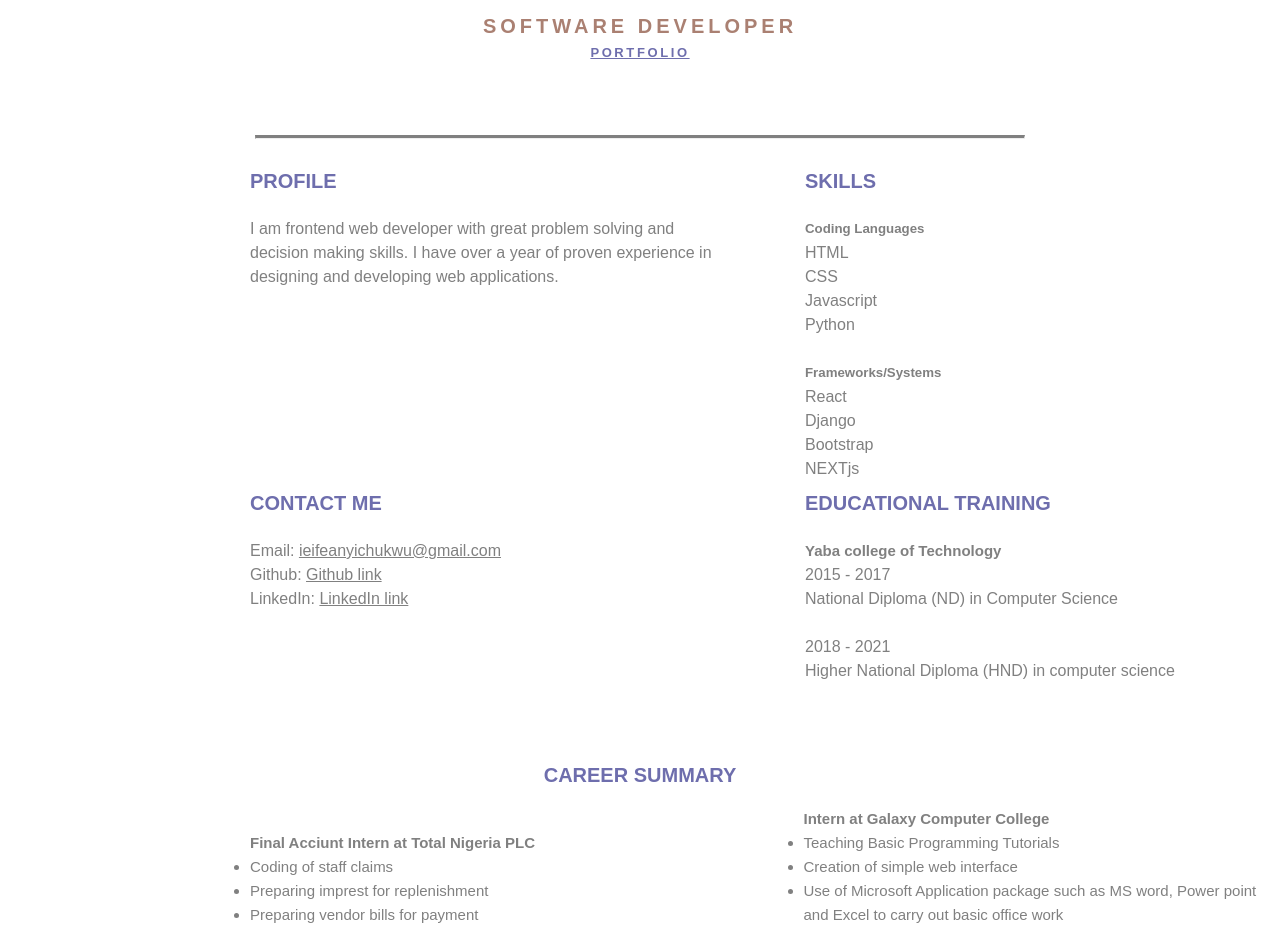
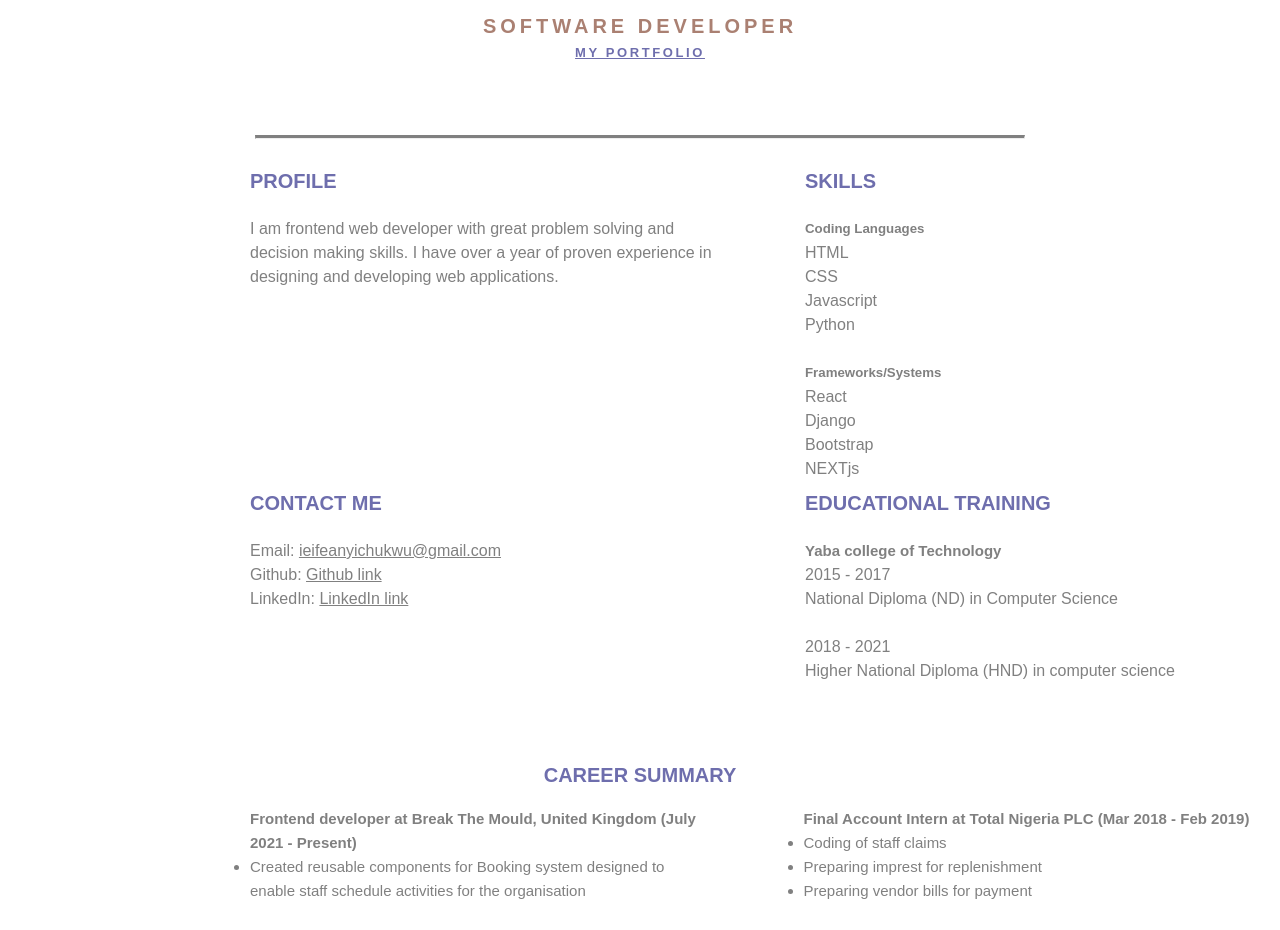
Before and after one commit to ernestizic/hng-resume-task, a plain HTML site: page index.html in a window 1280 px wide. Shown: the part 370-1300 px from the top of the page. Drawn offline with Linux system fonts and the light colour scheme.

Commit message:
updated resume

```diff
--- a/index.html
+++ b/index.html
@@ -16,7 +16,7 @@
          <div class="sub-head">
              <h2>Isaac Ernest Ifeanyichukwu</h2>
              <h3>Software Developer</h3>
-             <a href="https://ernestizic.netlify.app/">Portfolio</a>
+             <a href="https://ernestizic.netlify.app/">My Portfolio</a>
          </div>
          <hr />
 
@@ -69,7 +69,16 @@
             <h2 class="sub-header">Career Summary</h2>
             <div class="sub-sec">
                 <div>
-                    <h3>Final Acciunt Intern at Total Nigeria PLC</h3>
+                    <h3>Frontend developer at Break The Mould, United Kingdom (July 2021 - Present)</h3>
+                     <ul>
+                         <li>Created reusable components for Booking system designed to enable staff schedule activities for
+                             the organisation </li>
+
+                    </ul>
+                 </div>
+
+                 <div>
+                    <h3>Final Account Intern at Total Nigeria PLC (Mar 2018 - Feb 2019)</h3>
                      <ul>
                          <li>Coding of staff claims</li>
                          <li>Preparing imprest for replenishment</li>
```
